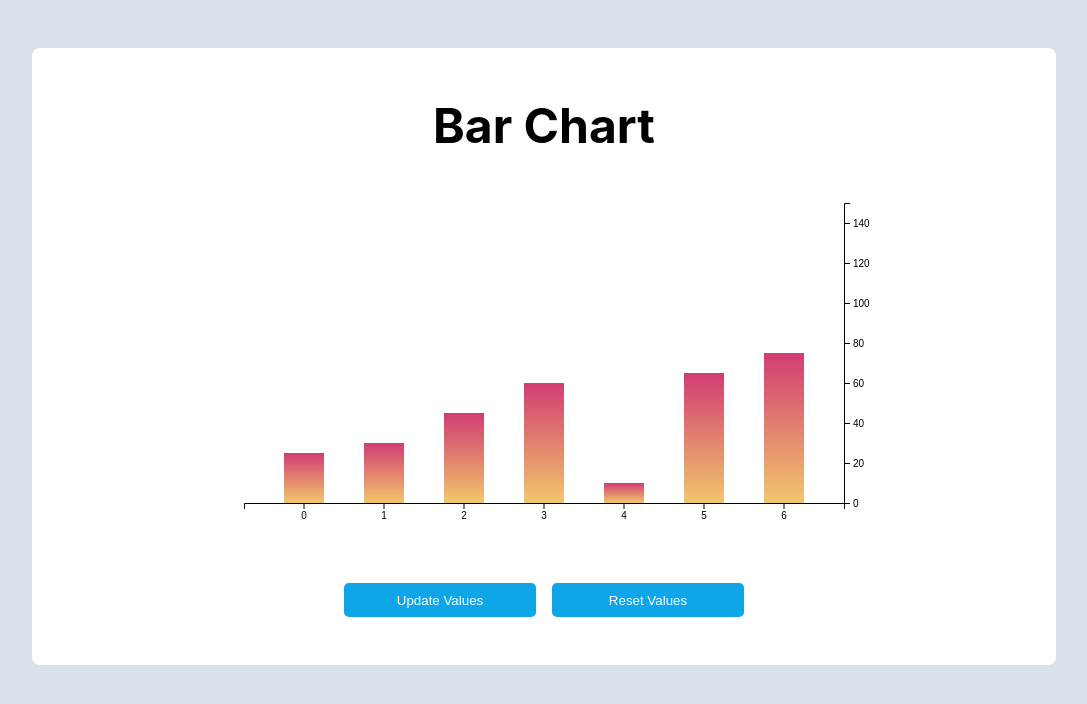
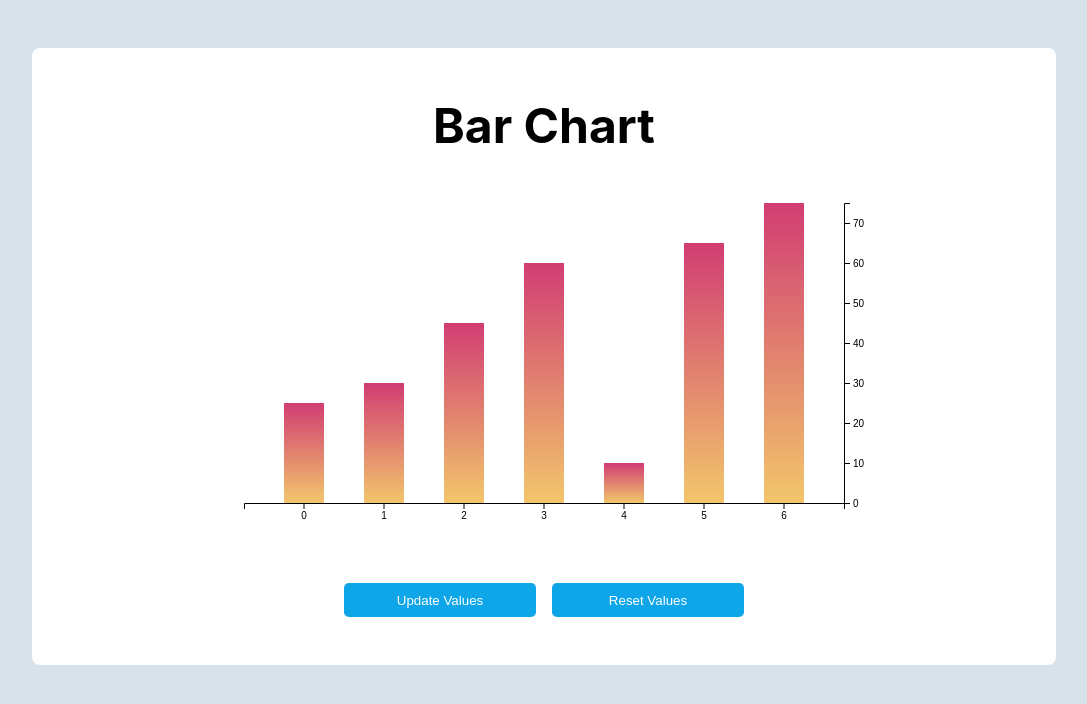
Before and after one commit to ashkalor/react-dataviz, a React (Create React App) app: page /barchart in a window 1280 px wide. Shown: the top 704 px of the page, without its empty margins (96-1183 px from the left). Built offline with nearby package versions, Linux system fonts and the light colour scheme.

Commit message:
Fix hardcoded values in Barchart

```diff
--- a/src/screens/BarChart.js
+++ b/src/screens/BarChart.js
@@ -1,10 +1,13 @@
 import "../styles/BarChart.scss";
 import { useRef, useEffect, useState } from "react";
 import { select, axisBottom, axisRight, scaleLinear, scaleBand } from "d3";
+import * as d3 from "d3";
 
 const BarChart = () => {
   const [data, setData] = useState([25, 30, 45, 60, 10, 65, 75]);
   const svgRef = useRef();
+  const width = 600;
+  const height = 300;
 
   useEffect(() => {
     const svg = select(svgRef.current);
@@ -26,10 +29,12 @@ const BarChart = () => {
 
     const xScale = scaleBand()
       .domain(data.map((value, index) => index))
-      .range([0, 600])
+      .range([0, width])
       .padding(0.5);
 
-    const yScale = scaleLinear().domain([0, 150]).range([300, 0]);
+    const yScale = scaleLinear()
+      .domain([0, d3.max(data, (d) => d)])
+      .range([height, 0]);
 
     const xAxis = axisBottom(xScale).ticks(data.length);
 
@@ -52,11 +57,11 @@ const BarChart = () => {
 
       .style("transform", "scale(1, -1)")
       .attr("x", (value, index) => xScale(index))
-      .attr("y", -300)
+      .attr("y", -height)
       .attr("width", xScale.bandwidth())
       .transition()
       .attr("fill", "url(#bg-gradient)")
-      .attr("height", (value) => 300 - yScale(value));
+      .attr("height", (value) => height - yScale(value));
   }, [data]);
 
   const updateHandler = () => {
@@ -82,8 +87,8 @@ const BarChart = () => {
         <svg
           onClick={updateHandler}
           className="barchart__chart"
-          width={600}
-          height={300}
+          width={width}
+          height={height}
           ref={svgRef}
         >
           <g className="barchart__xaxis" />
--- a/src/screens/SignUp.js
+++ b/src/screens/SignUp.js
@@ -88,6 +88,7 @@ const SignUp = () => {
     console.log(nameValue);
     console.log(phoneValue);
     navigate("/barchart");
+    resetEmail();
     resetName();
     resetCnfPassword();
     resetPassword();
```
